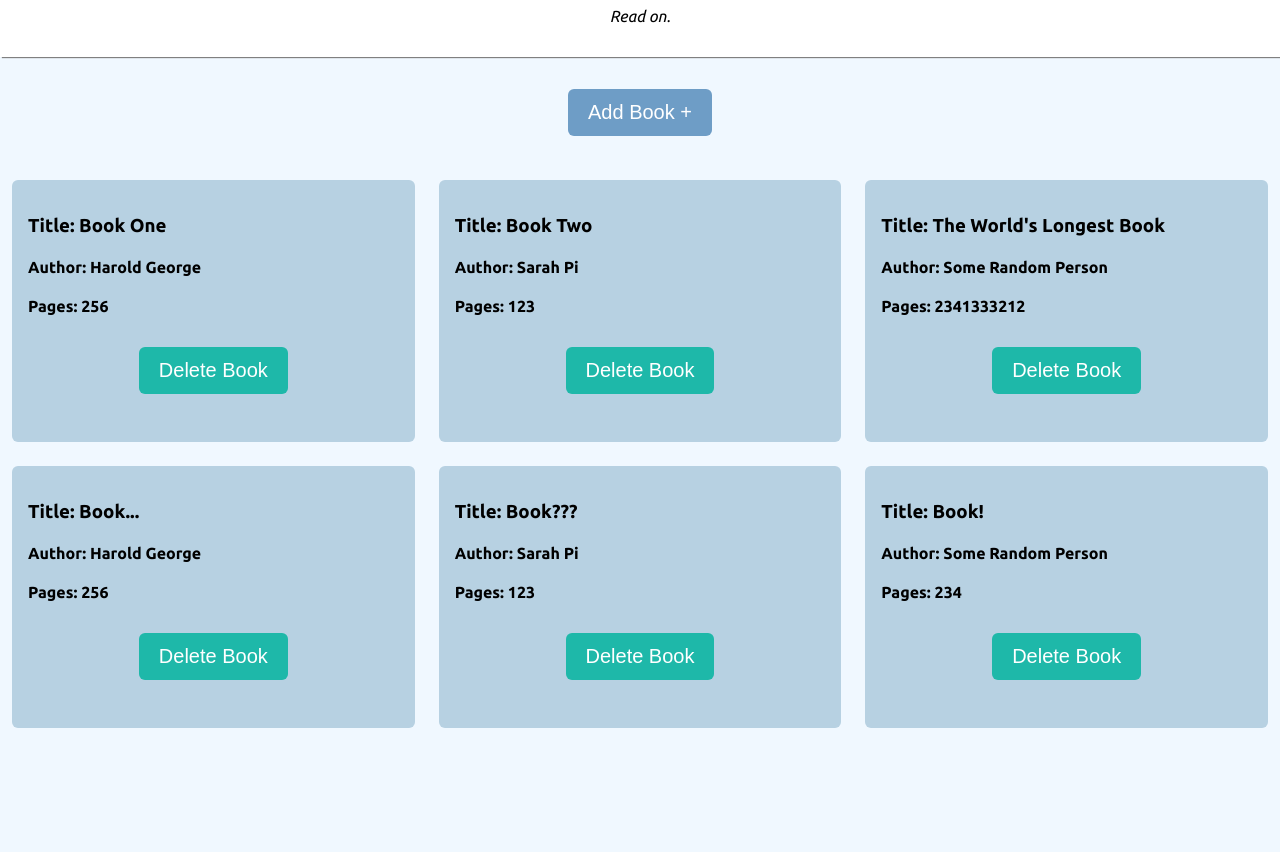
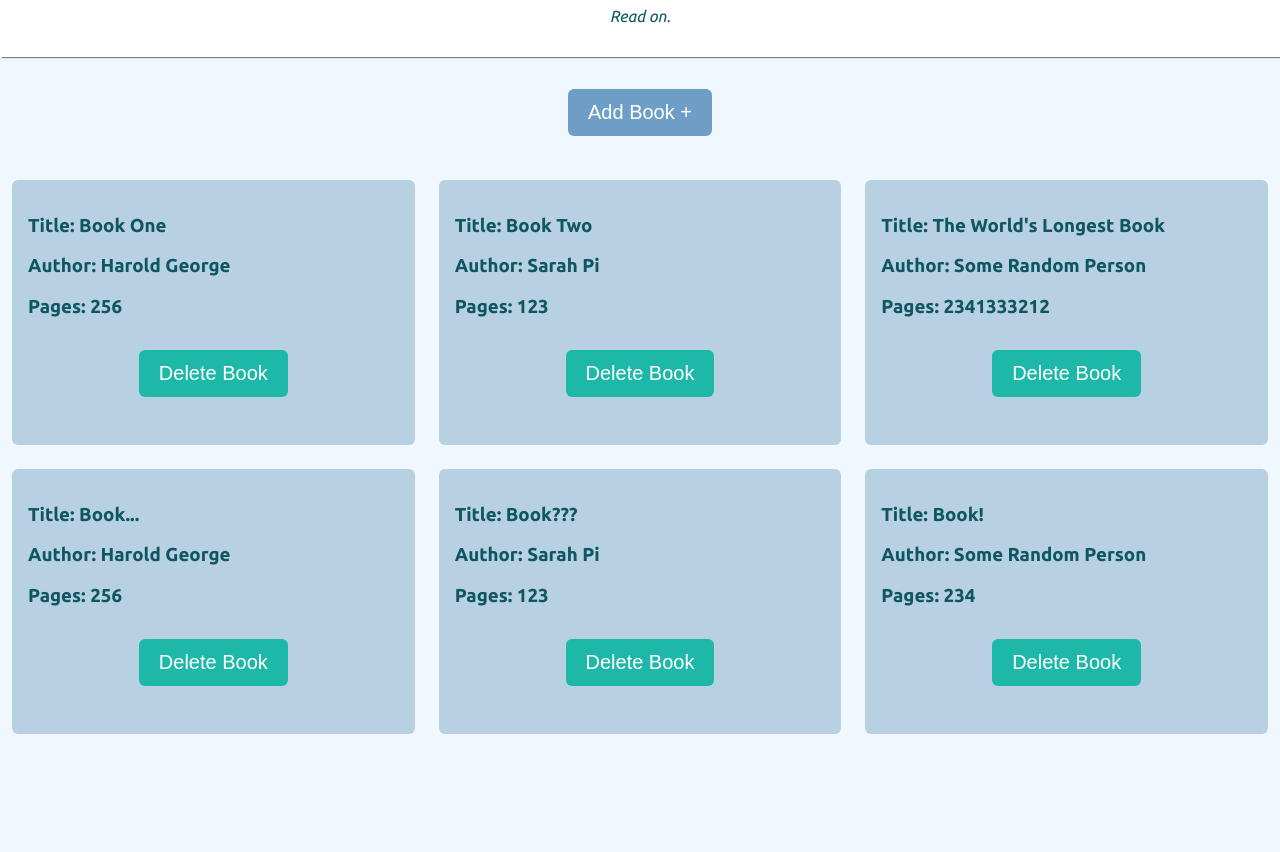
Before and after one commit to Elim-J/library, a plain HTML site: page index.html in a window 1280 px wide. Shown: the part 89-941 px from the top of the page. Drawn offline with Linux system fonts and the light colour scheme.

Commit message:
Refactor code

```diff
--- a/css/style.css
+++ b/css/style.css
@@ -64,3 +64,7 @@ form > input {
     width: 15rem;
     font-size: 1rem;
 }
+
+h1, h3, p {
+    color: #105661;
+}
--- a/index.js
+++ b/index.js
@@ -71,11 +71,11 @@ function createBookCard(title, author, pages){
         titleEl.textContent = `Title: ${title}`;
         div.appendChild(titleEl);
 
-        let authorEl = document.createElement('h4');
+        let authorEl = document.createElement('h3');
         authorEl.textContent = `Author: ${author}`;
         div.appendChild(authorEl);
 
-        let pageNumEl = document.createElement('h4');
+        let pageNumEl = document.createElement('h3');
         pageNumEl.textContent = `Pages: ${pages}`;
         div.appendChild(pageNumEl);
 
```
